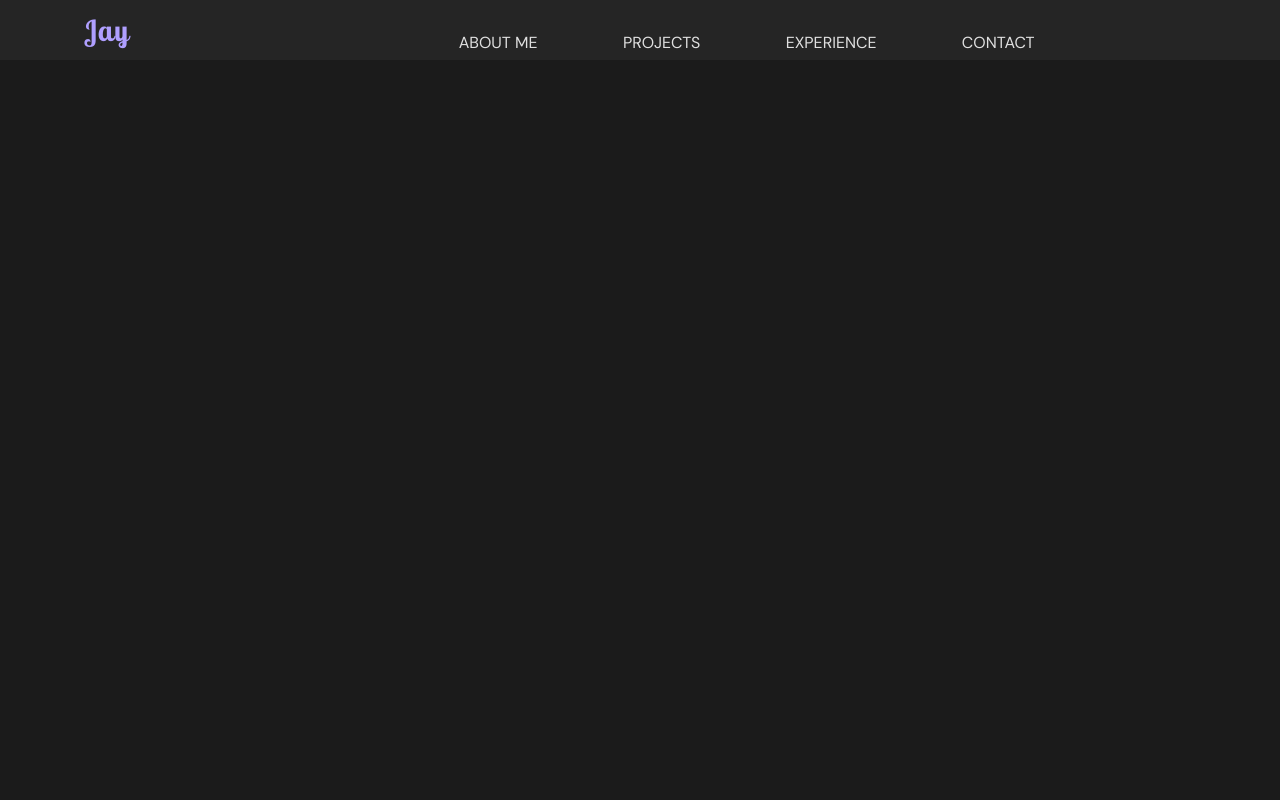
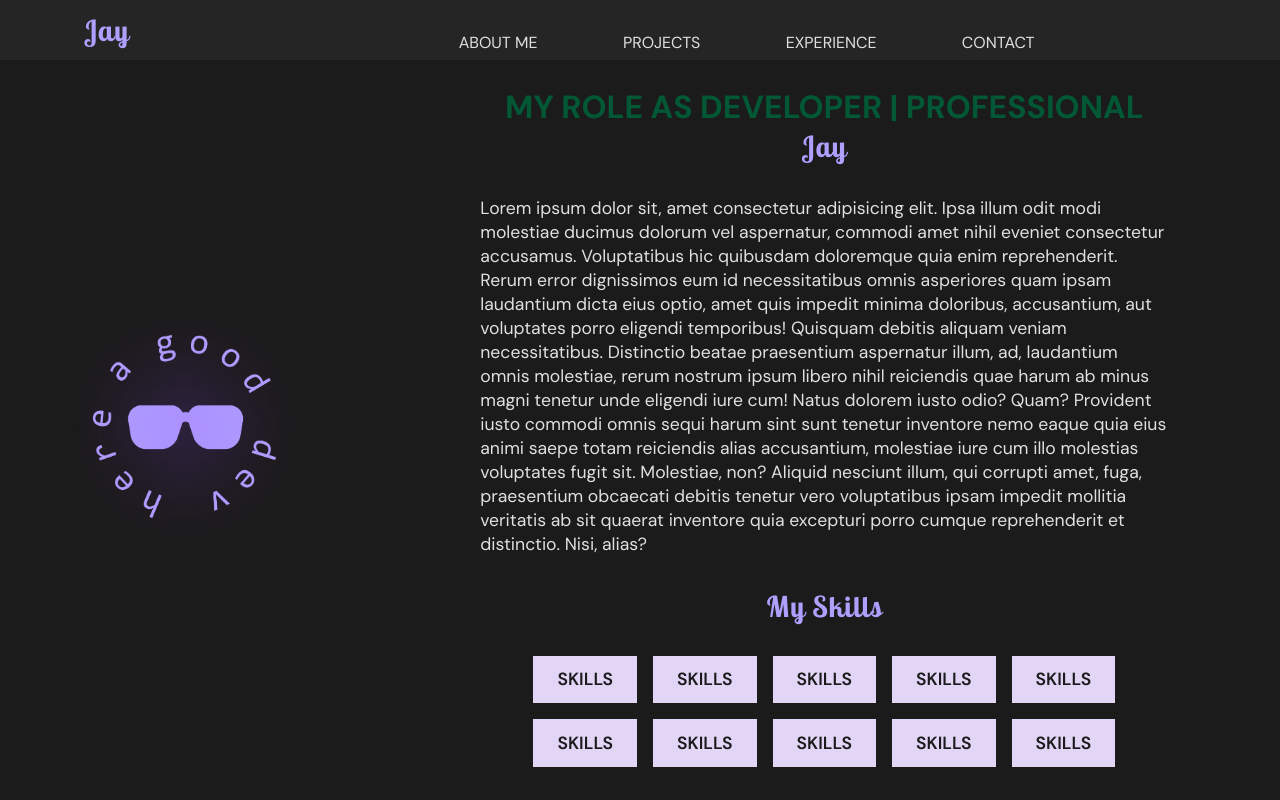
Before and after one commit to ljaybarr/FSDI_116, a plain HTML site: page index.html in a window 1280 px wide. Drawn offline with Linux system fonts and the light colour scheme.

Commit message:
added sections

```diff
--- a/css/base.css
+++ b/css/base.css
@@ -19,6 +19,13 @@
 
 .center-row {
     display: flex;
+    align-items: center;
+    justify-content: center;
+}
+
+.center-column {
+    display: flex;
+    flex-direction: column;
     align-items: center;
     justify-content: center;
 }
@@ -59,3 +66,12 @@ p {
     line-height: 1.5rem;
     font-size: 1.1rem;
 }
+
+.skills-label {
+    color: var(--background-color);
+    background-color: var(--primary-color-100);
+    text-transform: uppercase;
+    font-weight: 600;
+    padding: 0.8rem 1.5rem;
+    font-size: 1.1rem;
+}
--- a/css/responsive.css
+++ b/css/responsive.css
@@ -46,3 +46,23 @@
         font-size: 14px;
     }
 }
+
+/*Both*/
+@media((max-width:1007px)){
+    .about-section {
+        flex-direction: column;
+    }
+
+    .about-description-container {
+        width: 100%;
+    }
+
+    .about-image-container {
+        width: 100%;
+        margin: 2rem 0px;
+    }
+
+    .about-image-container img {
+        width: 30%;
+    }
+}
--- /dev/null
+++ b/css/sections.css
@@ -0,0 +1,24 @@
+/* ABOUT ME SECTION */
+.about-image-container {
+    width: 30%;
+}
+
+.about-image-container img {
+    width: 60%;
+}
+
+.about-description-container {
+    width: 70%;
+    padding: 2%;
+}
+.about-description-container p {
+    margin: 2rem 0px;
+    width: 80%;
+}
+
+.skills-list {
+    flex-wrap: wrap;
+    gap: 1rem;
+    width: 70%;
+    margin-top: 2rem;
+}
--- a/index.html
+++ b/index.html
@@ -8,6 +8,7 @@
     <link href="https://fonts.googleapis.com/css2?family=DM+Sans:ital,opsz,wght@0,9..40,100..1000;1,9..40,100..1000&family=Lobster+Two:ital,wght@0,400;0,700;1,400;1,700&display=swap" rel="stylesheet">
     <link rel="stylesheet" href="./css/base.css">
     <link rel="stylesheet" href="./css/header.css">
+    <link rel="stylesheet" href="./css/sections.css">
     <link rel="stylesheet" href="./css/responsive.css">
     <title>116-Portfolio</title>
 </head>
@@ -42,6 +43,43 @@
 
     </header>
 
+    <!-- Assignment 3-->
+    <section class="about-section center-row">
+        <div class="about-image-container center-row">
+            <img src="./img/logo.png" alt="logo">
+        </div>
+
+        <div class="about-description-container center-column">
+            <h1>My Role as Developer | Professional</h1>
+            <h2>Jay</h2>
+
+            <p>Lorem ipsum dolor sit, amet consectetur adipisicing elit. Ipsa illum odit modi molestiae ducimus dolorum vel aspernatur, commodi amet nihil eveniet consectetur accusamus. Voluptatibus hic quibusdam doloremque quia enim reprehenderit.
+            Rerum error dignissimos eum id necessitatibus omnis asperiores quam ipsam laudantium dicta eius optio, amet quis impedit minima doloribus, accusantium, aut voluptates porro eligendi temporibus! Quisquam debitis aliquam veniam necessitatibus.
+            Distinctio beatae praesentium aspernatur illum, ad, laudantium omnis molestiae, rerum nostrum ipsum libero nihil reiciendis quae harum ab minus magni tenetur unde eligendi iure cum! Natus dolorem iusto odio? Quam?
+            Provident iusto commodi omnis sequi harum sint sunt tenetur inventore nemo eaque quia eius animi saepe totam reiciendis alias accusantium, molestiae iure cum illo molestias voluptates fugit sit. Molestiae, non?
+            Aliquid nesciunt illum, qui corrupti amet, fuga, praesentium obcaecati debitis tenetur vero voluptatibus ipsam impedit mollitia veritatis ab sit quaerat inventore quia excepturi porro cumque reprehenderit et distinctio. Nisi, alias?</p>
+            <div class="Skills-container center-column">
+                <h2>My Skills</h2>
+
+                <div class="skills-list center-row">
+                    <label class="skills-label"> Skills </label>
+                    <label class="skills-label"> Skills </label>
+                    <label class="skills-label"> Skills </label>
+                    <label class="skills-label"> Skills </label>
+                    <label class="skills-label"> Skills </label>
+                    <label class="skills-label"> Skills </label>
+                    <label class="skills-label"> Skills </label>
+                    <label class="skills-label"> Skills </label>
+                    <label class="skills-label"> Skills </label>
+                    <label class="skills-label"> Skills </label>
+                </div>
+            </div>
+        </div>
+
+
+
+    </section>
+
 </body>
 
 </html>
```
Also changed, not shown: img/logo.png (added), 3 other files.
